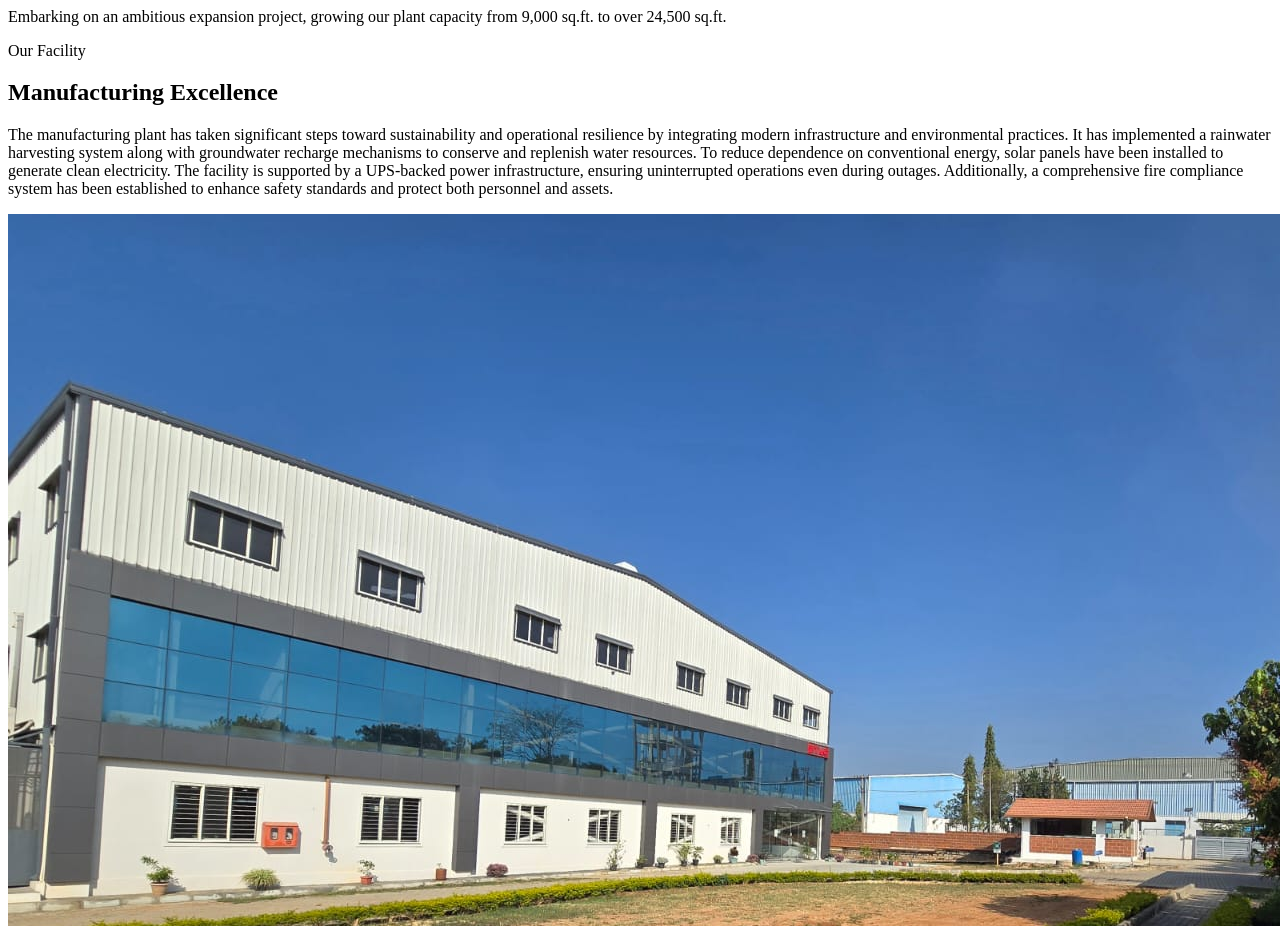
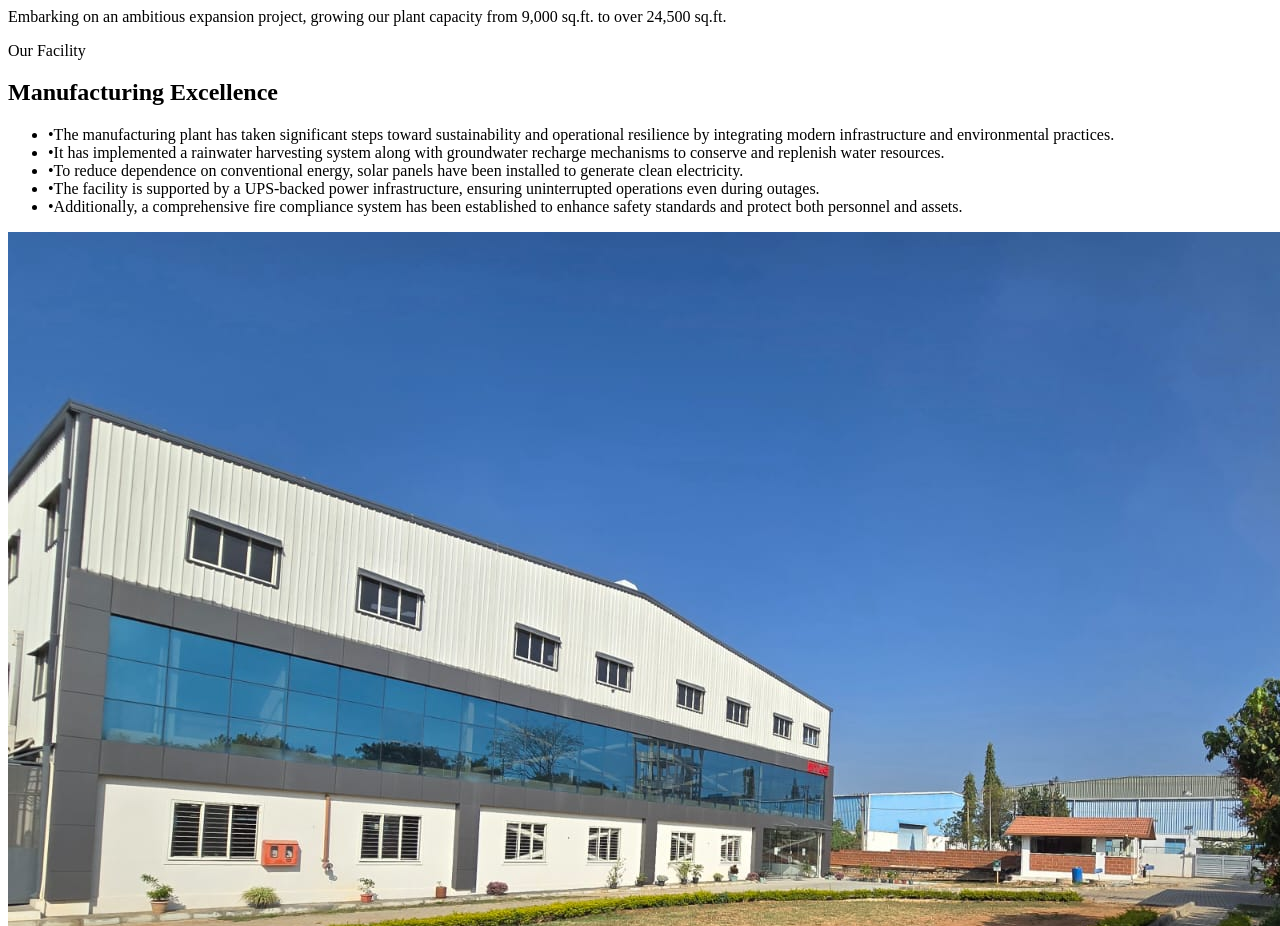
Before and after one commit to anvithkashyap/STAC-website, a React (Vite) app: page /#/about in a window 1280 px wide. Shown: the part 2960-3886 px from the top of the page. Built offline with nearby package versions, Linux system fonts and the light colour scheme; the HTML template or start-up script is replaced by a standard one.

Commit message:
Remove gallery carousel section and convert Manufacturing Excellence to bullet points

```diff
--- a/src/pages/About.jsx
+++ b/src/pages/About.jsx
@@ -391,9 +391,30 @@ const About = () => {
               Our Facility
             </span>
             <h2 className="section-title">Manufacturing Excellence</h2>
-            <p className="text-gray-600 leading-relaxed text-justify max-w-full">
-              The manufacturing plant has taken significant steps toward sustainability and operational resilience by integrating modern infrastructure and environmental practices. It has implemented a rainwater harvesting system along with groundwater recharge mechanisms to conserve and replenish water resources. To reduce dependence on conventional energy, solar panels have been installed to generate clean electricity. The facility is supported by a UPS-backed power infrastructure, ensuring uninterrupted operations even during outages. Additionally, a comprehensive fire compliance system has been established to enhance safety standards and protect both personnel and assets.
-            </p>
+            <div className="text-left max-w-4xl mx-auto">
+              <ul className="space-y-4 text-gray-600 leading-relaxed">
+                <li className="flex items-start">
+                  <span className="text-stac-red mr-3 mt-1">•</span>
+                  <span>The manufacturing plant has taken significant steps toward sustainability and operational resilience by integrating modern infrastructure and environmental practices.</span>
+                </li>
+                <li className="flex items-start">
+                  <span className="text-stac-red mr-3 mt-1">•</span>
+                  <span>It has implemented a rainwater harvesting system along with groundwater recharge mechanisms to conserve and replenish water resources.</span>
+                </li>
+                <li className="flex items-start">
+                  <span className="text-stac-red mr-3 mt-1">•</span>
+                  <span>To reduce dependence on conventional energy, solar panels have been installed to generate clean electricity.</span>
+                </li>
+                <li className="flex items-start">
+                  <span className="text-stac-red mr-3 mt-1">•</span>
+                  <span>The facility is supported by a UPS-backed power infrastructure, ensuring uninterrupted operations even during outages.</span>
+                </li>
+                <li className="flex items-start">
+                  <span className="text-stac-red mr-3 mt-1">•</span>
+                  <span>Additionally, a comprehensive fire compliance system has been established to enhance safety standards and protect both personnel and assets.</span>
+                </li>
+              </ul>
+            </div>
           </div>
 
           <div className="grid md:grid-cols-2 lg:grid-cols-4 gap-6">
@@ -472,75 +493,6 @@ const About = () => {
         </div>
       </section>
 
-      {/* Image Carousel Section */}
-      <section className="section-padding bg-stac-gray">
-        <div className="container-custom">
-          <div className="text-center mb-12 animate-on-scroll">
-            <span className="text-stac-red font-semibold uppercase tracking-wider text-sm mb-4 block">
-              Our Facility
-            </span>
-            <h2 className="section-title">Gallery</h2>
-            <p className="section-subtitle mx-auto">
-              A glimpse into our state-of-the-art manufacturing facility
-            </p>
-          </div>
-
-          <div className="relative max-w-5xl mx-auto">
-            <div className="relative overflow-hidden rounded-2xl shadow-2xl">
-              <img
-                src={`${import.meta.env.BASE_URL}images/Carasol photos/${carouselImages[currentImageIndex]}`}
-                alt={`Facility ${currentImageIndex + 1}`}
-                className="w-full h-[400px] md:h-[500px] lg:h-[600px] object-cover"
-                loading="lazy"
-              />
-
-              {/* Navigation Buttons */}
-              <button
-                onClick={prevImage}
-                className="absolute left-4 top-1/2 -translate-y-1/2 w-12 h-12 rounded-full bg-white/90 shadow-lg flex items-center justify-center hover:bg-white transition-all hover:scale-110"
-                aria-label="Previous image"
-              >
-                <ChevronLeft size={24} className="text-stac-charcoal" />
-              </button>
-
-              <button
-                onClick={nextImage}
-                className="absolute right-4 top-1/2 -translate-y-1/2 w-12 h-12 rounded-full bg-white/90 shadow-lg flex items-center justify-center hover:bg-white transition-all hover:scale-110"
-                aria-label="Next image"
-              >
-                <ChevronRight size={24} className="text-stac-charcoal" />
-              </button>
-
-              {/* Image Counter */}
-              <div className="absolute bottom-4 left-1/2 -translate-x-1/2 bg-stac-charcoal/80 text-white px-4 py-2 rounded-full text-sm font-semibold">
-                {currentImageIndex + 1} / {carouselImages.length}
-              </div>
-            </div>
-
-            {/* Thumbnail Navigation */}
-            <div className="flex justify-center gap-2 mt-6 overflow-x-auto pb-2">
-              {carouselImages.map((image, index) => (
-                <button
-                  key={index}
-                  onClick={() => setCurrentImageIndex(index)}
-                  className={`flex-shrink-0 w-16 h-16 rounded-lg overflow-hidden border-2 transition-all ${
-                    currentImageIndex === index
-                      ? 'border-stac-red scale-110'
-                      : 'border-transparent opacity-60 hover:opacity-100'
-                  }`}
-                >
-                  <img
-                    src={`${import.meta.env.BASE_URL}images/Carasol photos/${image}`}
-                    alt={`Thumbnail ${index + 1}`}
-                    className="w-full h-full object-cover"
-                    loading="lazy"
-                  />
-                </button>
-              ))}
-            </div>
-          </div>
-        </div>
-      </section>
 
       {/* Memorial Section */}
       <section className="section-padding bg-white">
```
